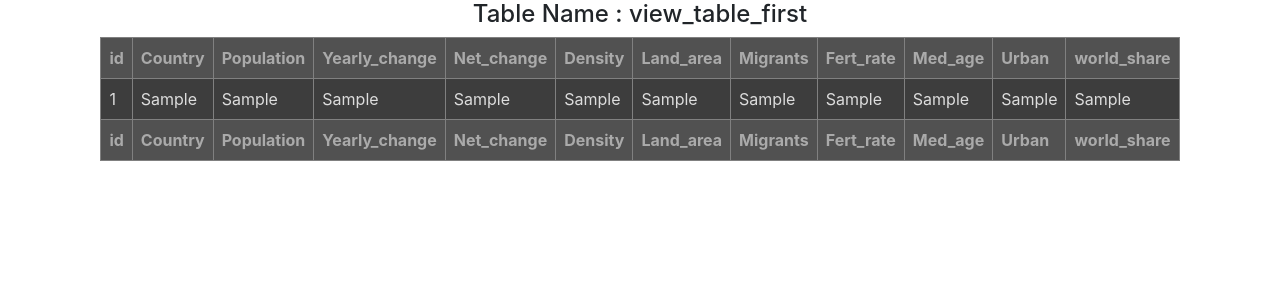
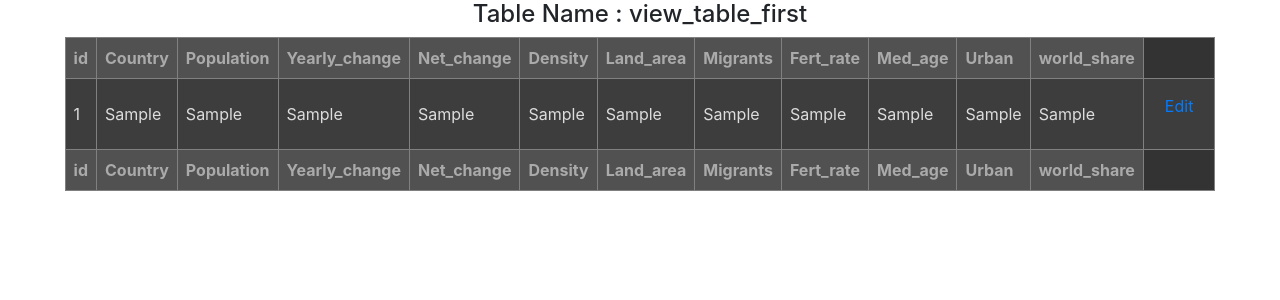
Before and after one commit to Tuhin-thinks/display_database, a Flask app: page /view in a window 1280 px wide. Shown: the part 57-357 px from the top of the page. Run offline with Flask 2, Linux system fonts and the light colour scheme; tables that the repository leaves empty hold one stand-in row (values such as "Sample post"); parts of the project's set-up code (start-up, migrations or seed data) failed here and were passed over; some libraries are stand-ins or nearby versions.

Commit message:
front-end for edit table

```diff
--- a/static/css/table_style.css
+++ b/static/css/table_style.css
@@ -132,3 +132,7 @@
 mark{
   background-color: #c0ffc8;
 }
+.bg-warning{
+  color: black;
+  background-color:floralwhite;
+}
--- a/templates/base.html
+++ b/templates/base.html
@@ -8,6 +8,7 @@
   <link rel="stylesheet" href="https://maxcdn.bootstrapcdn.com/bootstrap/4.0.0/css/bootstrap.min.css" integrity="sha384-Gn5384xqQ1aoWXA+058RXPxPg6fy4IWvTNh0E263XmFcJlSAwiGgFAW/dAiS6JXm" crossorigin="anonymous">
   <link rel="stylesheet" href="{{url_for('static', filename='css/style.css')}}">
   <link rel="stylesheet" href="{{url_for('static', filename='css/table_style.css')}}">
+  <script src="https://ajax.googleapis.com/ajax/libs/jquery/3.5.1/jquery.min.js"></script>
   <title>
     {% block title %}
     {% endblock title %}
--- a/templates/view.html
+++ b/templates/view.html
@@ -15,8 +15,10 @@
 {% block body %}
 {{ super() }}
 <h4 style="text-align: center;">Table Name : {{ table_name }}</h4>
+
+
 <!-- Dark Theme -->
-<table data-table-theme="dark zebra">
+<table id="db-view" data-table-theme="dark zebra">
   <thead>
     <tr>
       {% for head in columns %}
@@ -26,11 +28,28 @@
   </thead>
   <tbody>
     {% for item in table_data %}
-    <tr>
-      <script>item</script>
+    {% set outer_loop = loop %}
+    <tr onclick="fncEditCell(this)" >
         {% for  head in columns %}
-        <td>{{ item[head] }}</td>
+        <!-- <td class="row_data">{{ item[head] }}</td> -->
+        <td>
+          {% if head == 'id' %}
+          <div col_name="{{head}}">{{item[head]}}</div>
+          {% else %}
+          <div class="row_data" edit_type="click" col_name="{{head}}">{{item[head]}}</div>
+          {% endif %}
+        </td>
         {% endfor %}
+        <td>
+          <span class="btn_edit" > <a href="#" class="btn btn-link " row_id="{{outer_loop.index-1}}" > Edit</a></span>
+          <div class="input-group mb-3">
+            <div class="input-group-prepend">
+              <span class="btn_save input-group-text" > <a href="#" class="btn btn-link"  row_id="{{outer_loop.index-1}}"> Save</a>|</span>
+              <span class="btn_cancel input-group-text" > <a href="#" class="btn btn-link" row_id="{{outer_loop.index-1}}"> Cancel</a></span>
+            </div>
+          </div>
+
+        </td>
     </tr>
     {% endfor %}
   </tbody>
@@ -42,4 +61,185 @@
     </tr>
   </tfoot>
 </table>
+<!-- Handle save and cancel buttons display -->
+<script>
+  $(document).find('.btn_save').hide();
+  $(document).find('.btn_cancel').hide();
+  $(document).find('.input-group mb-3').hide();
+</script>
+
+
+<script>
+  //--->make div editable > start
+  $(document).on('click', '.row_data', function(event)
+  {
+    event.preventDefault();
+
+    if($(this).attr('edit_type') == 'button')
+    {
+      return false;
+    }
+
+    //make div editable
+    $(this).closest('div').attr('contenteditable', 'true');
+    //add bg css
+    $(this).addClass('bg-info').css('padding','5px');
+
+    $(this).focus();
+  })
+//--->make div editable > end
+</script>
+
+
+<script>
+  $(document).on('click', '.btn_edit', function(event)
+{
+	event.preventDefault();
+	var tbl_row = $(this).closest('tr');
+
+	var row_id = tbl_row.attr('row_id');
+
+	tbl_row.find('.btn_save').show();
+	tbl_row.find('.btn_cancel').show();
+  $(document).find('.input-group mb-3').show();
+
+	//hide edit button
+	tbl_row.find('.btn_edit').hide();
+
+	//make the whole row editable
+	tbl_row.find('.row_data')
+	.attr('contenteditable', 'true')
+	.attr('edit_type', 'button')
+	.addClass('bg-info')
+	.css('padding','3px')
+
+	//--->add the original entry > start
+	tbl_row.find('.row_data').each(function(index, val)
+	{
+		//this will help in case user decided to click on cancel button
+		$(this).attr('original_entry', $(this).html());
+	});
+	//--->add the original entry > end
+
+});
+//--->button > edit > end
+</script>
+<!-- Cancel entry -->
+<script>
+   //--->button > cancel > start
+$(document).on('click', '.btn_cancel', function(event)
+{
+	event.preventDefault();
+
+	var tbl_row = $(this).closest('tr');
+
+	var row_id = tbl_row.attr('row_id');
+
+	//hide save and cacel buttons
+	tbl_row.find('.btn_save').hide();
+	tbl_row.find('.btn_cancel').hide();
+
+	//show edit button
+	tbl_row.find('.btn_edit').show();
+
+	//make the whole row editable
+	tbl_row.find('.row_data')
+	.attr('edit_type', 'click')
+	.removeClass('bg-info')
+	.css('padding','')
+
+	tbl_row.find('.row_data').each(function(index, val)
+	{
+		$(this).html( $(this).attr('original_entry') );
+	});
+});
+//--->button > cancel > end
+</script>
+<!-- Cancel entry end -->
+
+<script>
+
+//--->save whole row entery > start
+$(document).on('click', '.btn_save', function(event)
+{
+	event.preventDefault();
+	var tbl_row = $(this).closest('tr');
+
+	var row_id = tbl_row.attr('row_id');
+
+
+	//hide save and cacel buttons
+	tbl_row.find('.btn_save').hide();
+	tbl_row.find('.btn_cancel').hide();
+
+	//show edit button
+	tbl_row.find('.btn_edit').show();
+
+
+	//make the whole row editable
+	tbl_row.find('.row_data')
+	.attr('edit_type', 'click')
+	.removeClass('bg-info')
+	.css('padding','')
+
+	//--->get row data > start
+	var arr = {};
+	tbl_row.find('.row_data').each(function(index, val)
+	{
+		var col_name = $(this).attr('col_name');
+		var col_val  =  $(this).html();
+		arr[col_name] = col_val;
+	});
+	//--->get row data > end
+
+	//use the "arr"	object for your ajax call
+	$.extend(arr, {row_id:row_id});
+
+	//out put to show
+	$('.post_msg').html( '<pre class="bg-success">'+JSON.stringify(arr, null, 2) +'</pre>')
+
+});
+//--->save whole row entery > end
+</script>
+
+<script>
+  //--->save single field data > start
+$(document).on('focusout', '.row_data', function(event)
+{
+	event.preventDefault();
+
+	if($(this).attr('edit_type') == 'button')
+	{
+		return false;
+	}
+
+	var row_id = $(this).closest('tr').attr('row_id');
+
+	var row_div = $(this)
+	.removeClass('bg-info') //add bg css
+	.css('padding','')
+
+	var col_name = row_div.attr('col_name');
+	var col_val = row_div.html();
+
+	var arr = {};
+	arr[col_name] = col_val;
+
+	//use the "arr"	object for your ajax call
+	$.extend(arr, {row_id:row_id});
+
+	//out put to show
+	$('.post_msg').html( '<pre class="bg-success">'+JSON.stringify(arr, null, 2) +'</pre>');
+
+})
+//--->save single field data > end
+</script>
+
 {% endblock %}
+{% block footer %}
+<script>
+  window.fncEditCell = function(argThis) {
+    // alert('Row number of Row Clicked: ' + argThis.rowIndex);
+};
+</script>
+{% endblock %}
```
